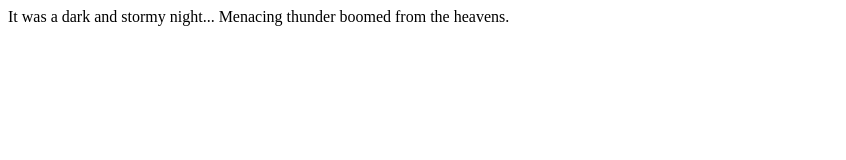
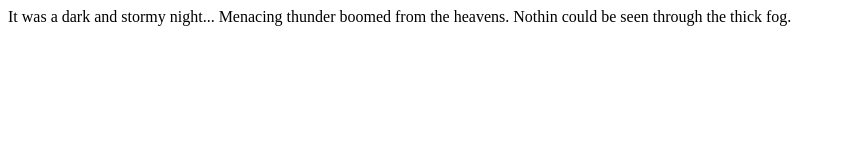
Before and after one commit to jakeckhardt/Fireside-Story, a plain HTML site: page index.html in a window 1280 px wide. Shown: the whole page, without its empty margins (0-846 px from the left). Drawn offline with Linux system fonts and the light colour scheme.

```diff
--- a/index.html
+++ b/index.html
@@ -1,5 +1,5 @@
 <html>
   <body>
-    <p>It was a dark and stormy night... Menacing thunder boomed from the heavens.</p>
+    <p>It was a dark and stormy night... Menacing thunder boomed from the heavens. Nothin could be seen through the thick fog.</p>
   </body>
 </html>
```
